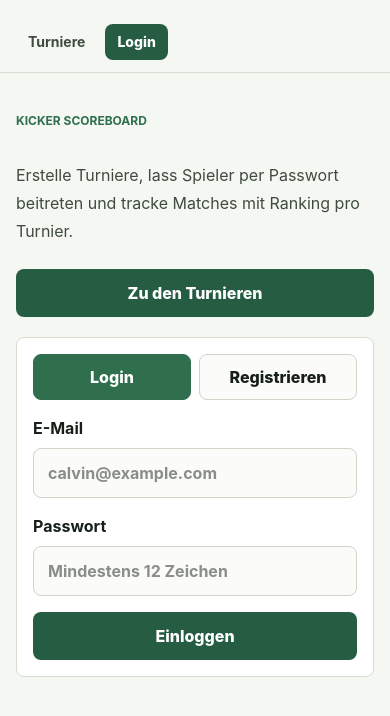
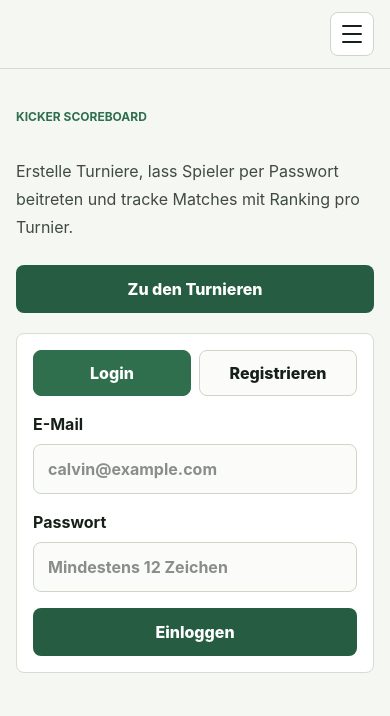
Before and after one commit to rexari03/KickerBoard, a Next.js app in the folder apps/web/: page / in a window 390 px wide. Shown: the top 716 px of the page. Built offline with nearby package versions, Linux system fonts and the light colour scheme; no server answers.

Commit message:
Add mobile navigation toggle to app header

```diff
--- a/apps/web/src/app/app-header.tsx
+++ b/apps/web/src/app/app-header.tsx
@@ -7,6 +7,7 @@ import { authChangedEventName, type AuthUser } from "./auth-panel";
 
 export function AppHeader() {
   const [user, setUser] = useState<AuthUser | null>(null);
+  const [isMenuOpen, setIsMenuOpen] = useState(false);
 
   const apiUrl = useMemo(
     () => process.env.NEXT_PUBLIC_API_URL ?? "http://localhost:4000",
@@ -52,6 +53,7 @@ export function AppHeader() {
     });
 
     setUser(null);
+    setIsMenuOpen(false);
     window.dispatchEvent(
       new CustomEvent<AuthUser | null>(authChangedEventName, { detail: null })
     );
@@ -60,23 +62,66 @@ export function AppHeader() {
 
   return (
     <header className="sticky top-0 z-10 border-b border-[#d5ddd1] bg-[#f5f7f2]/95 backdrop-blur">
-      <div className="mx-auto flex max-w-6xl flex-col gap-3 px-4 py-3 sm:px-5 md:flex-row md:items-center md:justify-between md:px-8 md:py-4">
-        <Link className="min-w-0 text-xl font-extrabold text-[#172018]" href="/">
-          {APP_NAME}
-        </Link>
+      <div className="mx-auto flex max-w-6xl flex-col px-4 py-3 sm:px-5 md:flex-row md:items-center md:justify-between md:gap-3 md:px-8 md:py-4">
+        <div className="flex min-w-0 items-center justify-between gap-3">
+          <Link
+            className="min-w-0 truncate text-xl font-extrabold text-[#172018]"
+            href="/"
+            onClick={() => setIsMenuOpen(false)}
+          >
+            {APP_NAME}
+          </Link>
 
-        <nav className="flex min-w-0 flex-wrap items-center gap-2">
+          <button
+            aria-controls="app-navigation"
+            aria-expanded={isMenuOpen}
+            aria-label={isMenuOpen ? "Menü schließen" : "Menü öffnen"}
+            className="grid h-11 w-11 shrink-0 place-items-center rounded-lg border border-[#ccd7c7] bg-white text-[#172018] md:hidden"
+            type="button"
+            onClick={() => setIsMenuOpen((current) => !current)}
+          >
+            <span className="sr-only">
+              {isMenuOpen ? "Menü schließen" : "Menü öffnen"}
+            </span>
+            <span className="grid gap-1.5">
+              <span
+                className={`h-0.5 w-5 rounded-full bg-current transition ${
+                  isMenuOpen ? "translate-y-2 rotate-45" : ""
+                }`}
+              />
+              <span
+                className={`h-0.5 w-5 rounded-full bg-current transition ${
+                  isMenuOpen ? "opacity-0" : ""
+                }`}
+              />
+              <span
+                className={`h-0.5 w-5 rounded-full bg-current transition ${
+                  isMenuOpen ? "-translate-y-2 -rotate-45" : ""
+                }`}
+              />
+            </span>
+          </button>
+        </div>
+
+        <nav
+          className={`${
+            isMenuOpen ? "flex" : "hidden"
+          } min-w-0 flex-col gap-2 border-t border-[#d5ddd1] pt-3 md:flex md:flex-row md:flex-wrap md:items-center md:border-0 md:pt-0`}
+          id="app-navigation"
+        >
           {user ? (
             <Link
-              className="rounded-lg px-3 py-2 text-sm font-bold text-[#3f4b40] hover:bg-white"
+              className="rounded-lg px-3 py-2.5 text-sm font-bold text-[#3f4b40] hover:bg-white md:py-2"
               href="/dashboard"
+              onClick={() => setIsMenuOpen(false)}
             >
               Dashboard
             </Link>
           ) : null}
           <Link
-            className="rounded-lg px-3 py-2 text-sm font-bold text-[#3f4b40] hover:bg-white"
+            className="rounded-lg px-3 py-2.5 text-sm font-bold text-[#3f4b40] hover:bg-white md:py-2"
             href="/tournaments"
+            onClick={() => setIsMenuOpen(false)}
           >
             Turniere
           </Link>
@@ -84,16 +129,17 @@ export function AppHeader() {
           {user ? (
             <>
               <Link
-                className="rounded-lg px-3 py-2 text-sm font-bold text-[#3f4b40] hover:bg-white"
+                className="rounded-lg px-3 py-2.5 text-sm font-bold text-[#3f4b40] hover:bg-white md:py-2"
                 href="/settings"
+                onClick={() => setIsMenuOpen(false)}
               >
                 Einstellungen
               </Link>
-              <span className="max-w-full truncate rounded-full bg-[#eef3eb] px-3 py-1 text-sm font-bold text-[#2f6f4e] sm:max-w-52">
+              <span className="max-w-full truncate rounded-full bg-[#eef3eb] px-3 py-2 text-sm font-bold text-[#2f6f4e] md:max-w-52 md:py-1">
                 {user.displayName}
               </span>
               <button
-                className="rounded-lg border border-[#ccd7c7] bg-white px-3 py-2 text-sm font-bold text-[#172018]"
+                className="rounded-lg border border-[#ccd7c7] bg-white px-3 py-2.5 text-left text-sm font-bold text-[#172018] md:py-2"
                 type="button"
                 onClick={handleLogout}
               >
@@ -102,8 +148,9 @@ export function AppHeader() {
             </>
           ) : (
             <Link
-              className="rounded-lg bg-[#265c42] px-3 py-2 text-sm font-extrabold text-white"
+              className="rounded-lg bg-[#265c42] px-3 py-2.5 text-center text-sm font-extrabold text-white md:py-2"
               href="/"
+              onClick={() => setIsMenuOpen(false)}
             >
               Login
             </Link>
```
